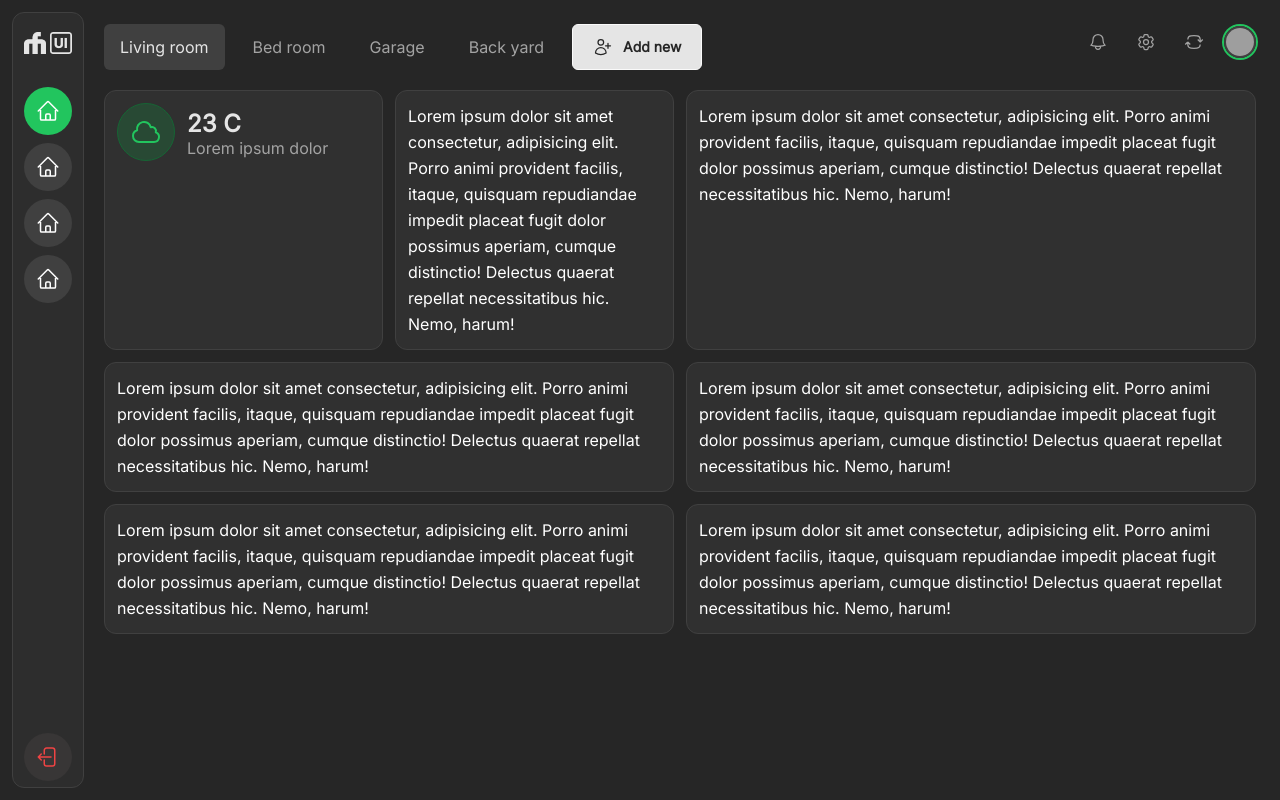
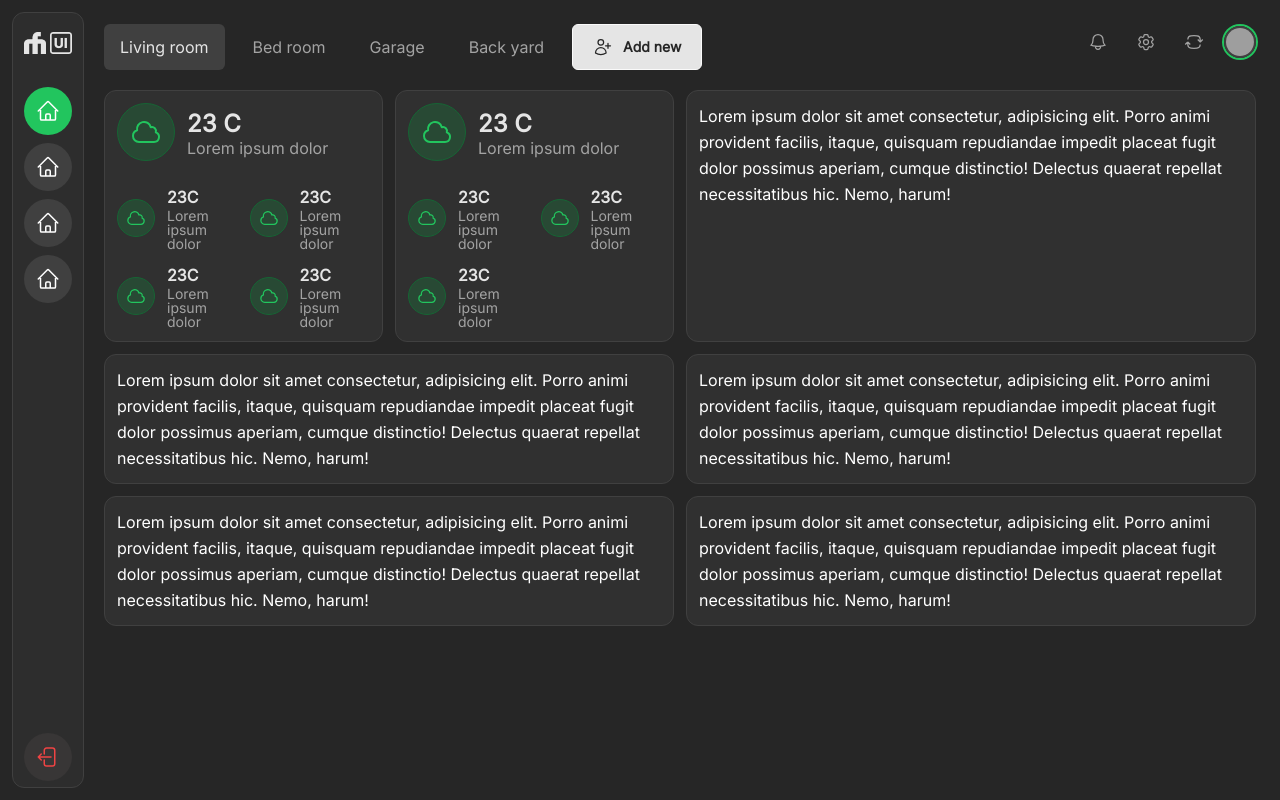
Before and after one commit to fwedwicc/FM-DailyUI, a React (Vite) app: page /#/day21 in a window 1280 px wide. Built offline with nearby package versions, Linux system fonts and the light colour scheme; grey boxes are pictures that could not be loaded; what @codaworks/react-glow would draw is missing.

Commit message:
Minor changes for some components in day21 challenge

```diff
--- a/src/pages/Day21.jsx
+++ b/src/pages/Day21.jsx
@@ -122,9 +122,88 @@ const Day21 = () => {
                       <p className='text-neutral-400 leading-none'>Lorem ipsum dolor</p>
                     </div>
                   </div>
+                  {/*  */}
+                  <div className='grid grid-cols-2 mt-6 gap-3'>
+                    {[
+                      {
+                        icon: "M2.25 15a4.5 4.5 0 0 0 4.5 4.5H18a3.75 3.75 0 0 0 1.332-7.257 3 3 0 0 0-3.758-3.848 5.25 5.25 0 0 0-10.233 2.33A4.502 4.502 0 0 0 2.25 15Z",
+                        value: "23C",
+                        label: "Lorem ipsum dolor"
+                      },
+                      {
+                        icon: "M2.25 15a4.5 4.5 0 0 0 4.5 4.5H18a3.75 3.75 0 0 0 1.332-7.257 3 3 0 0 0-3.758-3.848 5.25 5.25 0 0 0-10.233 2.33A4.502 4.502 0 0 0 2.25 15Z",
+                        value: "23C",
+                        label: "Lorem ipsum dolor"
+                      },
+                      {
+                        icon: "M2.25 15a4.5 4.5 0 0 0 4.5 4.5H18a3.75 3.75 0 0 0 1.332-7.257 3 3 0 0 0-3.758-3.848 5.25 5.25 0 0 0-10.233 2.33A4.502 4.502 0 0 0 2.25 15Z",
+                        value: "23C",
+                        label: "Lorem ipsum dolor"
+                      },
+                      {
+                        icon: "M2.25 15a4.5 4.5 0 0 0 4.5 4.5H18a3.75 3.75 0 0 0 1.332-7.257 3 3 0 0 0-3.758-3.848 5.25 5.25 0 0 0-10.233 2.33A4.502 4.502 0 0 0 2.25 15Z",
+                        value: "23C",
+                        label: "Lorem ipsum dolor"
+                      }
+                    ].map((item, index) => (
+                      <div className='flex items-center gap-3' key={index}>
+                        <div className='inline-flex items-center justify-center p-2 border border-green-800 rounded-full text-green-500 bg-green-700/30'>
+                          <svg xmlns="http://www.w3.org/2000/svg" fill="none" viewBox="0 0 24 24" strokeWidth={1.5} stroke="currentColor" className="size-5">
+                            <path strokeLinecap="round" strokeLinejoin="round" d={item.icon} />
+                          </svg>
+                        </div>
+                        <div>
+                          <h3 className='text-neutral-200 font-semibold'>{item.value}</h3>
+                          <p className='text-neutral-400 leading-none text-sm'>{item.label}</p>
+                        </div>
+                      </div>
+                    ))}
+                  </div>
                 </div>
                 <div className='border bg-neutral-700/40 border border-neutral-700 bg-neutral-700/30 rounded-xl p-3'>
-                  <p className='text-white leading-relaxed'>Lorem ipsum dolor sit amet consectetur, adipisicing elit. Porro animi provident facilis, itaque, quisquam repudiandae impedit placeat fugit dolor possimus aperiam, cumque distinctio! Delectus quaerat repellat necessitatibus hic. Nemo, harum!</p>
+                  <div className='flex items-center gap-3'>
+                    <div className='inline-flex items-center justify-center p-3 border border-green-800 rounded-full text-green-500 bg-green-700/30'>
+                      <svg xmlns="http://www.w3.org/2000/svg" fill="none" viewBox="0 0 24 24" strokeWidth={1.5} stroke="currentColor" className="size-8">
+                        <path strokeLinecap="round" strokeLinejoin="round" d="M2.25 15a4.5 4.5 0 0 0 4.5 4.5H18a3.75 3.75 0 0 0 1.332-7.257 3 3 0 0 0-3.758-3.848 5.25 5.25 0 0 0-10.233 2.33A4.502 4.502 0 0 0 2.25 15Z" />
+                      </svg>
+                    </div>
+                    <div>
+                      <h3 className='text-neutral-200 text-2xl font-semibold'>23 C</h3>
+                      <p className='text-neutral-400 leading-none'>Lorem ipsum dolor</p>
+                    </div>
+                  </div>
+                  {/*  */}
+                  <div className='grid grid-cols-2 mt-6 gap-3'>
+                    {[
+                      {
+                        icon: "M2.25 15a4.5 4.5 0 0 0 4.5 4.5H18a3.75 3.75 0 0 0 1.332-7.257 3 3 0 0 0-3.758-3.848 5.25 5.25 0 0 0-10.233 2.33A4.502 4.502 0 0 0 2.25 15Z",
+                        value: "23C",
+                        label: "Lorem ipsum dolor"
+                      },
+                      {
+                        icon: "M2.25 15a4.5 4.5 0 0 0 4.5 4.5H18a3.75 3.75 0 0 0 1.332-7.257 3 3 0 0 0-3.758-3.848 5.25 5.25 0 0 0-10.233 2.33A4.502 4.502 0 0 0 2.25 15Z",
+                        value: "23C",
+                        label: "Lorem ipsum dolor"
+                      },
+                      {
+                        icon: "M2.25 15a4.5 4.5 0 0 0 4.5 4.5H18a3.75 3.75 0 0 0 1.332-7.257 3 3 0 0 0-3.758-3.848 5.25 5.25 0 0 0-10.233 2.33A4.502 4.502 0 0 0 2.25 15Z",
+                        value: "23C",
+                        label: "Lorem ipsum dolor"
+                      }
+                    ].map((item, index) => (
+                      <div className='flex items-center gap-3' key={index}>
+                        <div className='inline-flex items-center justify-center p-2 border border-green-800 rounded-full text-green-500 bg-green-700/30'>
+                          <svg xmlns="http://www.w3.org/2000/svg" fill="none" viewBox="0 0 24 24" strokeWidth={1.5} stroke="currentColor" className="size-5">
+                            <path strokeLinecap="round" strokeLinejoin="round" d={item.icon} />
+                          </svg>
+                        </div>
+                        <div>
+                          <h3 className='text-neutral-200 font-semibold'>{item.value}</h3>
+                          <p className='text-neutral-400 leading-none text-sm'>{item.label}</p>
+                        </div>
+                      </div>
+                    ))}
+                  </div>
                 </div>
                 <div className='col-span-2 border bg-neutral-700/40 border border-neutral-700 bg-neutral-700/30 rounded-xl p-3'>
                   <p className='text-white leading-relaxed'>Lorem ipsum dolor sit amet consectetur, adipisicing elit. Porro animi provident facilis, itaque, quisquam repudiandae impedit placeat fugit dolor possimus aperiam, cumque distinctio! Delectus quaerat repellat necessitatibus hic. Nemo, harum!</p>
```
